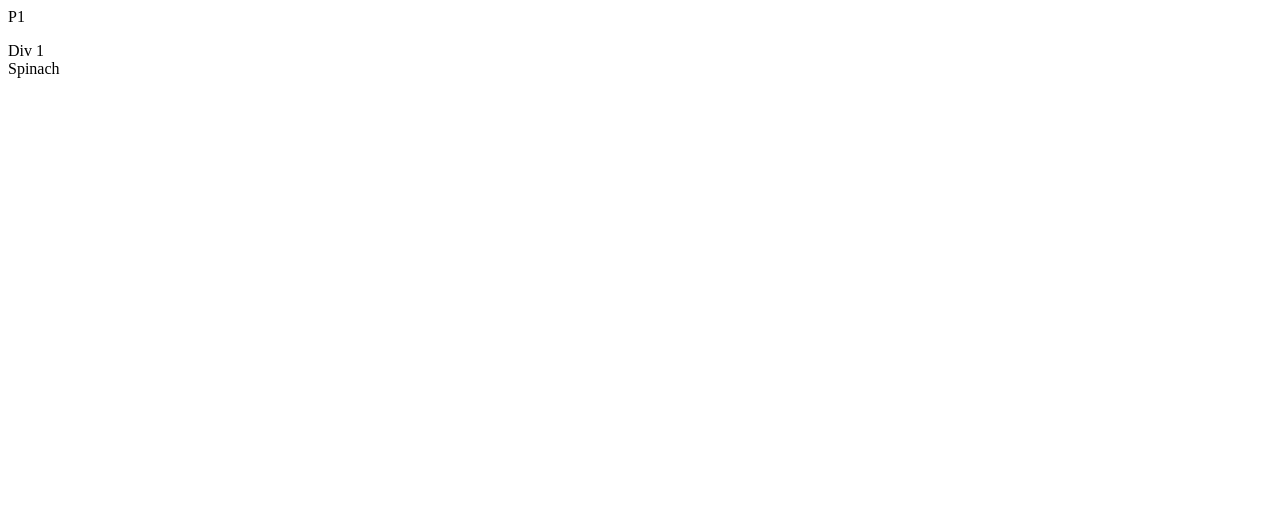
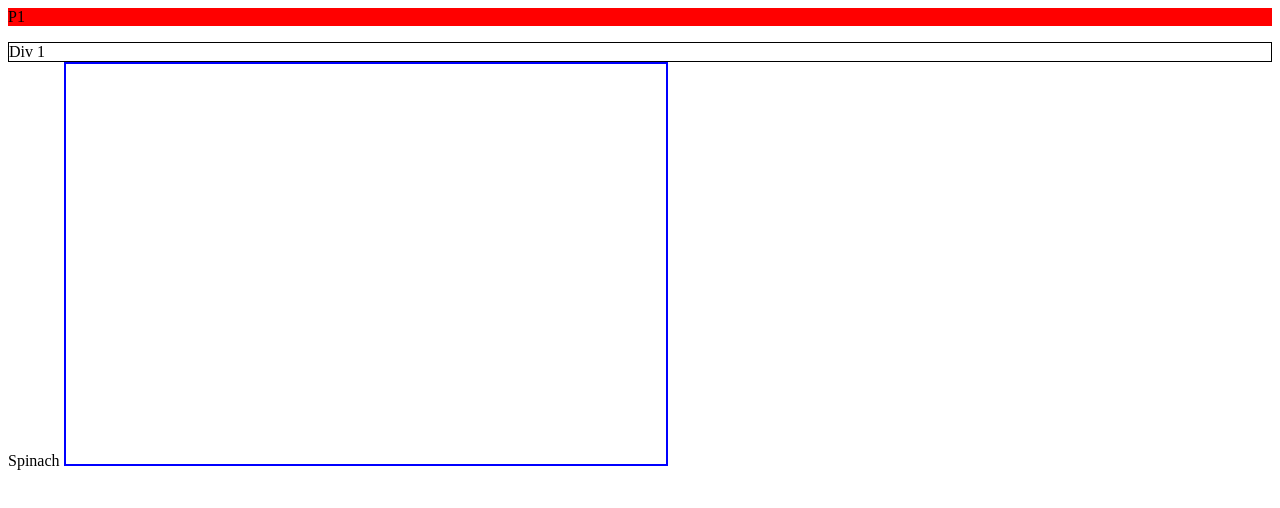
Before and after one commit to ciople-norbert/diamond-gatherer, a plain HTML site: page index.html in a window 1280 px wide. Drawn offline with Linux system fonts and the light colour scheme.

Commit message:
Curs 1 Introducere HTML, CSS, JS

```diff
--- a/index.html
+++ b/index.html
@@ -1,13 +1,16 @@
 <html>
 
 <head>
+    <link rel="stylesheet" href="style.css">
+</head>
 
-    </head>
+<body>
+    <p>P1</p>
+    <div>Div 1</div>
+    <span>Spinach</span>
+    <canvas id="gameArea" width="600px" height="400px"></canvas>
 
-    <body>
-        <p>P1</p>
-        <div>Div 1</div>
-        <span>Spinach</span>
-    </body>
+    <script src="main.js">  </script>
+</body>
 
 </html>
--- a/main.js
+++ b/main.js
@@ -0,0 +1,16 @@
+var name = "Petey";
+var amount = 32;
+var knowsJs = true;
+var fruits = ["apple", "lemon", "orange"];
+
+function add(){
+    return 2 + 3;
+}
+
+var person = {
+    height: 2,
+    canWalk: function(){
+        console.log("Yes, I can walk");
+    },
+    name: "Kate"
+}
--- a/style.css
+++ b/style.css
@@ -6,3 +6,7 @@ p{
 div{
     border: 1px solid black;
 }
+
+canvas{
+    border: 2px solid blue;
+}
```
